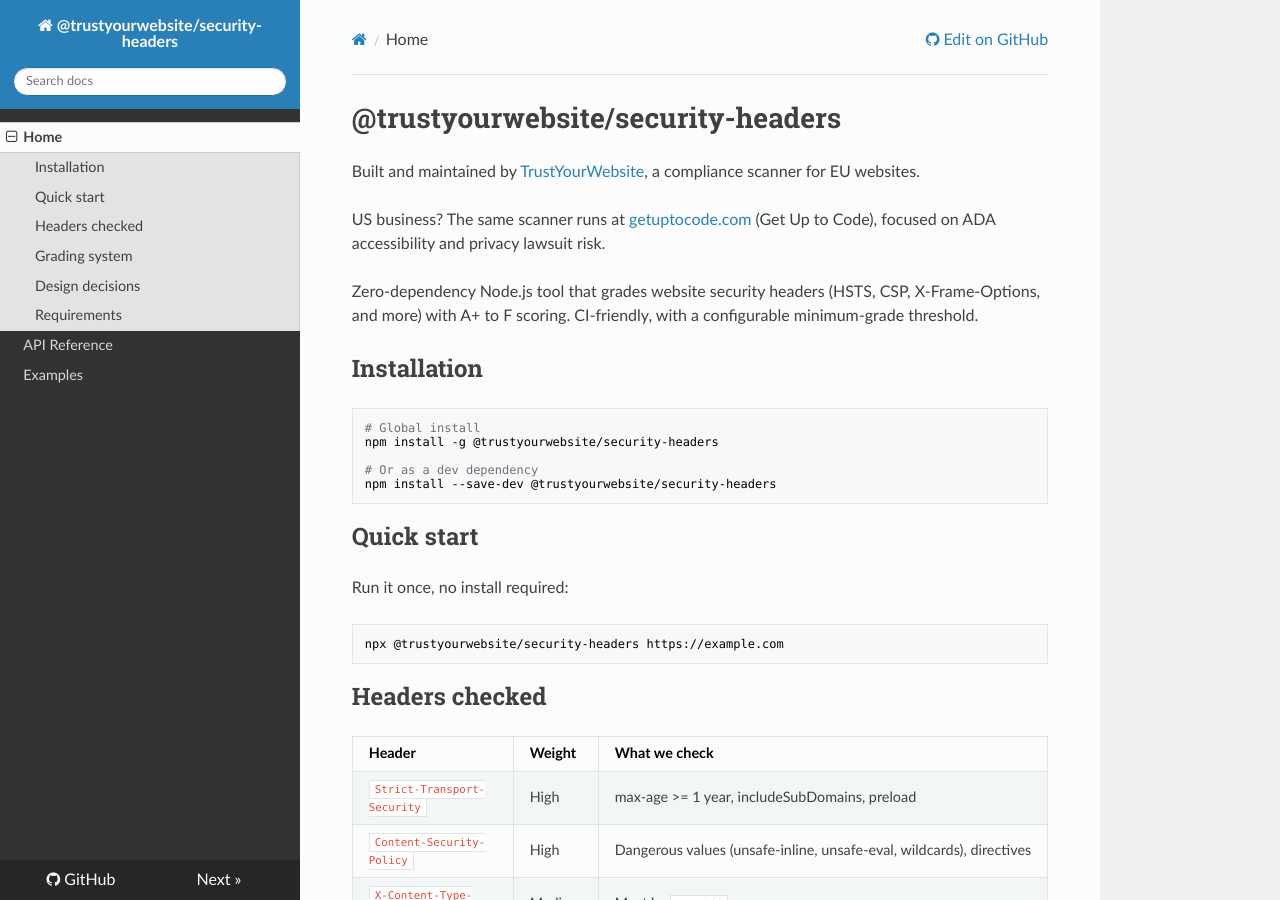
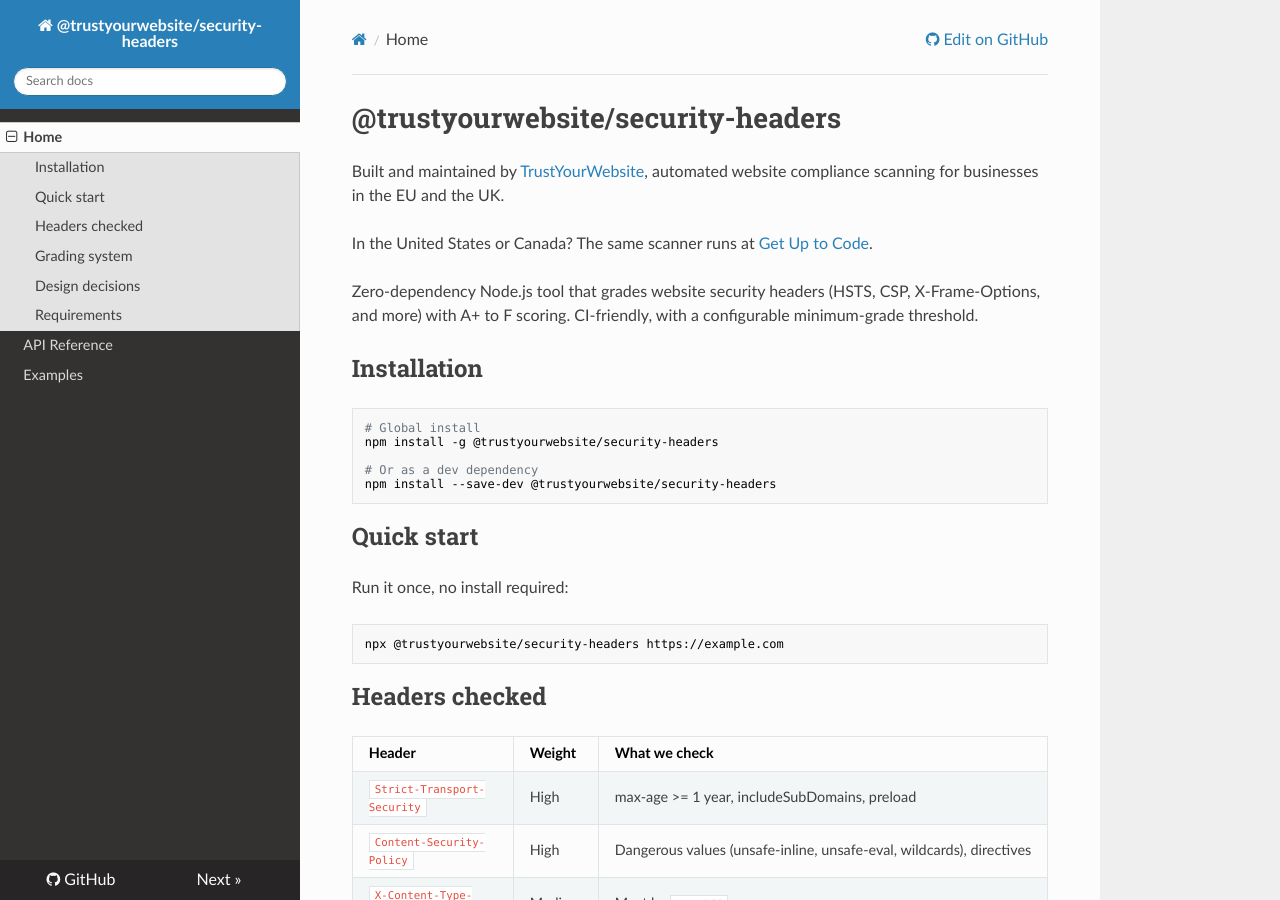
Before and after one commit to trustyourwebsite/security-headers, an MkDocs documentation site: the page built from docs-rtd/index.md, in a window 1280 px wide and 900 px high. Built offline with MkDocs 1.6.1, drawn with Linux system fonts in a browser that asks for light colours; nearby versions of some CDN libraries; some of the changed text lies outside the part shown.

Commit message:
docs: fix RTD brand links and add search-engine verification files
The docs site linked trustyourwebsite.com at the bare root in both the intro
and the mkdocs copyright footer. The root 302s per request and sends US
readers cross-brand, so both now point at /eu/en.

Scope copy corrected: the scanner serves the EU and the UK, not "EU websites".
The US line drops "focused on ADA accessibility and privacy lawsuit risk",
which reads as a legal conclusion under the US claims guardrails, and the
footer now names both brands with their regions.

Adds the Google and Bing verification files to docs-rtd/. mkdocs copies
non-markdown files from docs_dir verbatim, so they are served under
/en/latest/, which is where a URL-prefix property for this host has to be
verified: the host root only redirects there.

Co-Authored-By: Claude Opus 5 (1M context) <noreply@anthropic.com>

```diff
--- a/docs-rtd/index.md
+++ b/docs-rtd/index.md
@@ -1,8 +1,8 @@
 # @trustyourwebsite/security-headers
 
-Built and maintained by [TrustYourWebsite](https://trustyourwebsite.com), a compliance scanner for EU websites.
+Built and maintained by [TrustYourWebsite](https://trustyourwebsite.com/eu/en), automated website compliance scanning for businesses in the EU and the UK.
 
-US business? The same scanner runs at [getuptocode.com](https://getuptocode.com) (Get Up to Code), focused on ADA accessibility and privacy lawsuit risk.
+In the United States or Canada? The same scanner runs at [Get Up to Code](https://getuptocode.com).
 
 Zero-dependency Node.js tool that grades website security headers (HSTS, CSP, X-Frame-Options, and more) with A+ to F scoring. CI-friendly, with a configurable minimum-grade threshold.
 
--- a/mkdocs.yml
+++ b/mkdocs.yml
@@ -5,7 +5,7 @@ repo_url: https://github.com/trustyourwebsite/security-headers
 docs_dir: docs-rtd
 theme:
   name: readthedocs
-copyright: 'Maintained by <a href="https://trustyourwebsite.com">trustyourwebsite.com</a>'
+copyright: 'Maintained by <a href="https://trustyourwebsite.com/eu/en">TrustYourWebsite</a> (EU and UK) and <a href="https://getuptocode.com">Get Up to Code</a> (US and Canada)'
 nav:
   - Home: index.md
   - API Reference: api.md
```
Also changed, not shown: 2 other files.
